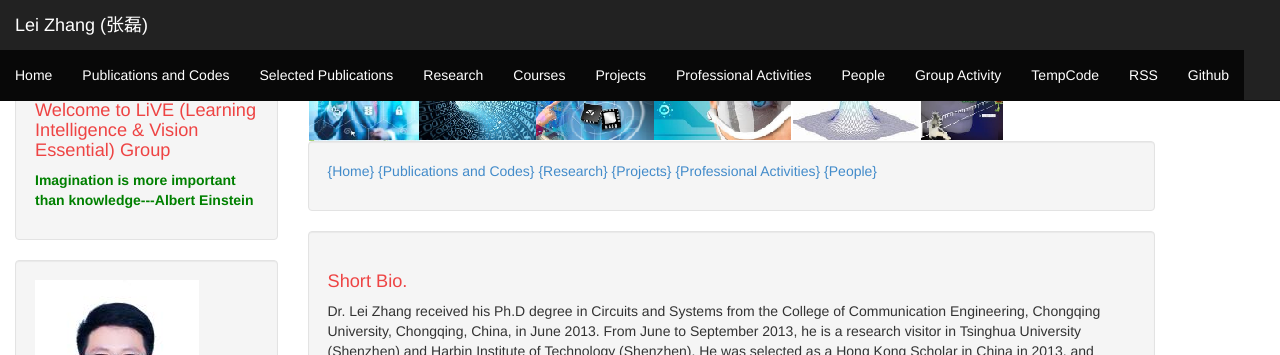
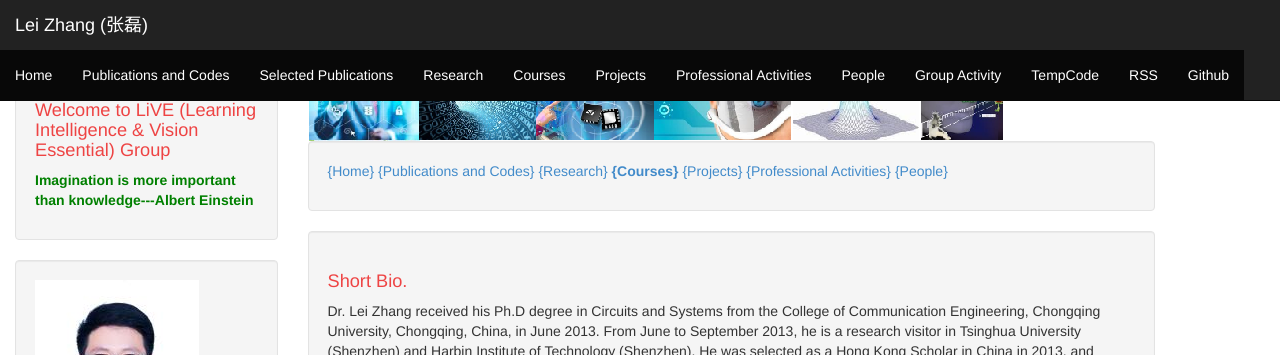
Before and after one commit to DrLeiZhang/website, a Jekyll site: the page built from shortbio.html, in a window 1280 px wide and 900 px high. Shown: the top 355 px of the window. Built offline with Jekyll 4.4.1, drawn with Linux system fonts in a browser that asks for light colours; Markdown is read by kramdown in place of the engine named in the settings.

Commit message:
Update shortbio.html

```diff
--- a/shortbio.html
+++ b/shortbio.html
@@ -4,7 +4,7 @@
 <img class="about-avatar" src="{{ "/img/object.jpg" | prepend: site.baseurl }}" border="0" alt="[name]" />
 
 <div class="well">
-<p><a href="http://www.leizhang.tk/">{Home}</a> <a href="http://www.leizhang.tk/publications%20and%20codes.html">{Publications and Codes}</a> <a href="http://www.leizhang.tk/research.html">{Research}</a> <a href="http://www.leizhang.tk/projects.html">{Projects}</a> <a href="http://www.leizhang.tk/professional%20activities.html">{Professional Activities}</a> <a href="http://www.leizhang.tk/people.html">{People}</a></p>
+<p><a href="http://www.leizhang.tk/">{Home}</a> <a href="http://www.leizhang.tk/publications%20and%20codes.html">{Publications and Codes}</a> <a href="http://www.leizhang.tk/research.html">{Research}</a> <a href="http://www.leizhang.tk/Course.html"><B>{Courses}</B></a> <a href="http://www.leizhang.tk/projects.html">{Projects}</a> <a href="http://www.leizhang.tk/professional%20activities.html">{Professional Activities}</a> <a href="http://www.leizhang.tk/people.html">{People}</a></p>
 </div>
 
 <div class="well">
```
